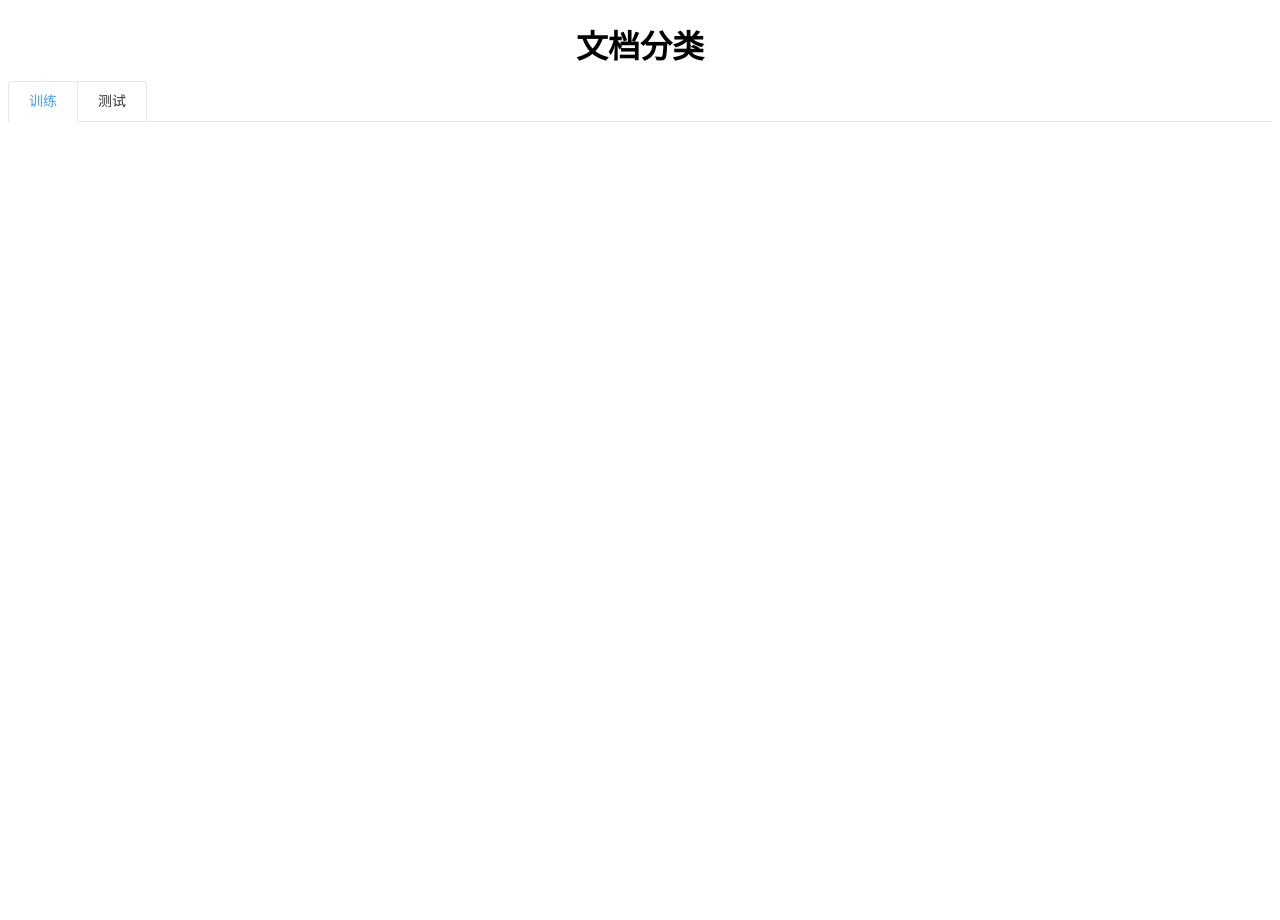
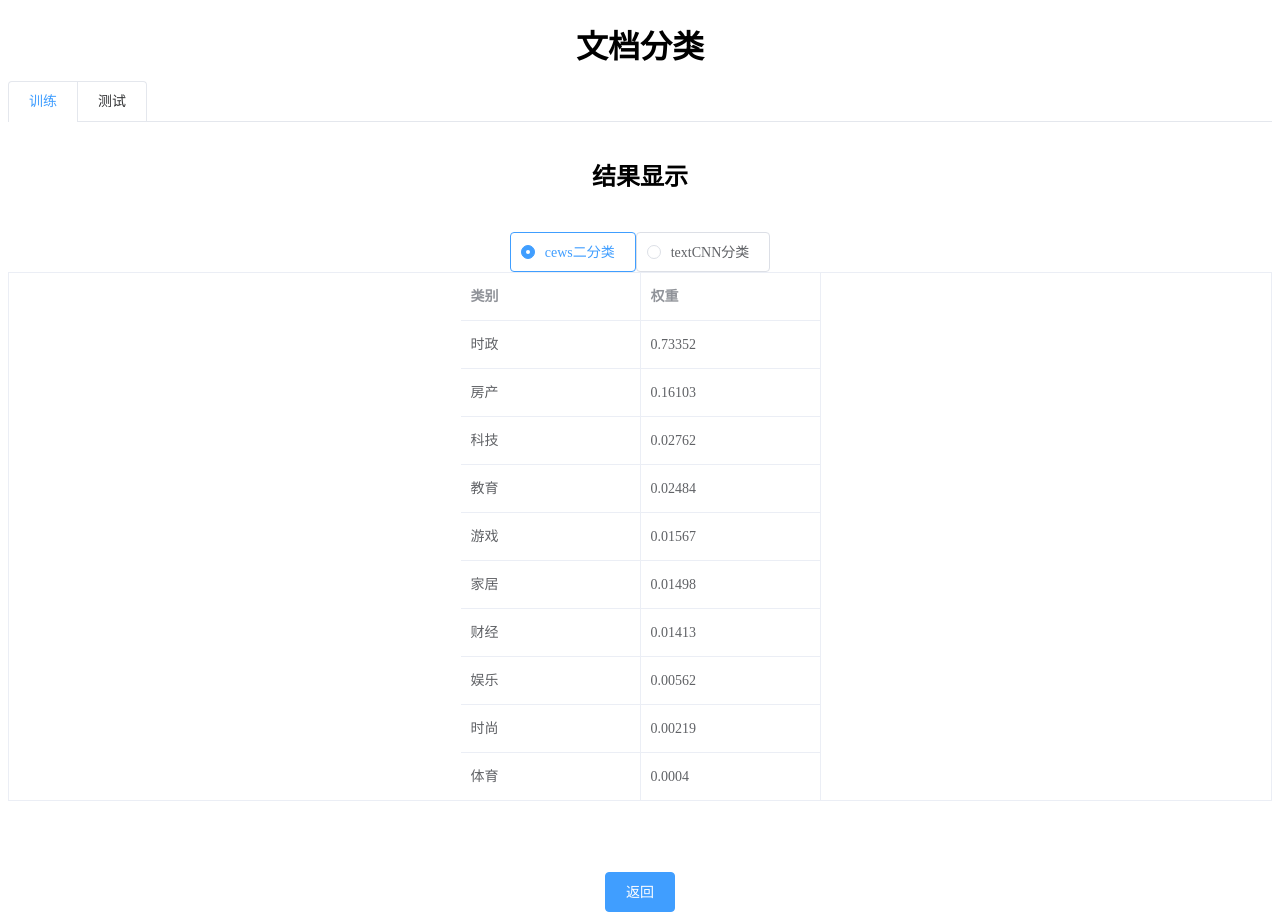
Before and after one commit to HongleiChan/-, a Vue app: page /#/Test/ProperTest/cews in a window 1280 px wide. Before the commit the page ends 800 px from the top, so only its background shows below. Built offline with nearby package versions, Linux system fonts and the light colour scheme.

Commit message:
文档分类界面完成

```diff
--- a/src/App.vue
+++ b/src/App.vue
@@ -47,8 +47,4 @@
 </script>
 
 <style>
-  .tab{
-    text-align: center;
-    vertical-align: center;
-  }
 </style>
--- a/src/components/BasicTest.vue
+++ b/src/components/BasicTest.vue
@@ -1,6 +1,6 @@
 <template>
   <div>
-    <p style="margin-bottom: 20px">
+    <p style="margin-bottom: 20px" align="center">
       <router-link :to="{name:'BasicTest'}"><el-button size="medium">基本分类</el-button></router-link>
       <router-link :to="{name:'ProperTest'}"><el-button size="medium" >专属分类</el-button></router-link>
     </p>
@@ -47,7 +47,7 @@
     methods: {
       onSubmit() {
         console.log('submit!');
-        this.$router.push('/Test/Rsult');
+        this.$router.push('/Test/BasicTest/Rsult');
         location.reload();
       }
     }
--- /dev/null
+++ b/src/components/Cews.vue
@@ -0,0 +1,81 @@
+<template>
+  <div align="center">
+    <h2 align="center">结果显示</h2>
+    <div align="center" style="padding-top: 20px">
+      <router-link :to="{name:'Cews'}"><el-radio v-model="radio" label="1" border>cews二分类</el-radio></router-link>
+      <router-link :to="{name:'TextCNN'}"><el-radio v-model="radio" label="2" border>textCNN分类</el-radio></router-link>
+      <router-view></router-view>
+    </div>
+    <div>
+      <div style="width: 100%;height: 600px;float: right">
+        <el-table
+          :data="tableData"
+          border>
+          <el-table-column
+            prop="type"
+            label="类别"
+            width="180">
+          </el-table-column>
+          <el-table-column
+            prop="weight"
+            label="权重"
+            width="180">
+          </el-table-column>
+        </el-table>
+      </div>
+    </div>
+    <div style="margin-bottom: 0px">
+      <router-link :to="{name:'ProperRsult'}">
+        <el-button type="primary">返回</el-button>
+      </router-link>
+    </div>
+  </div>
+</template>
+
+<script>
+  export default {
+    name: 'hello',
+    data () {
+      return {
+        msg: 'xxxx',
+        radio:'1',
+
+        tableData: [{
+          type:'时政',
+          weight:'0.73352'
+        }, {
+          type:'房产',
+          weight:'0.16103'
+        }, {
+          type:'科技',
+          weight:'0.02762'
+        }, {
+          type:'教育',
+          weight:'0.02484'
+        }, {
+          type:'游戏',
+          weight:'0.01567'
+        }, {
+          type:'家居',
+          weight:'0.01498'
+        }, {
+          type:'财经',
+          weight:'0.01413'
+        }, {
+          type:'娱乐',
+          weight:'0.00562'
+        }, {
+          type:'时尚',
+          weight:'0.00219'
+        }, {
+          type:'体育',
+          weight:'0.0004'
+        }],
+      }
+    }
+  }
+</script>
+
+<style>
+
+</style>
--- a/src/components/ProperTest.vue
+++ b/src/components/ProperTest.vue
@@ -1,6 +1,6 @@
 <template>
   <div >
-    <p style="margin-bottom: 20px">
+    <p style="margin-bottom: 20px" align="center">
       <router-link :to="{name:'BasicTest'}"><el-button size="medium">基本分类</el-button></router-link>
       <router-link :to="{name:'ProperTest'}"><el-button size="medium" >专属分类</el-button></router-link>
     </p>
@@ -63,10 +63,11 @@
     methods: {
       onSubmit() {
         console.log('submit!');
-        this.$router.push('/Test/Rsult');
+        this.$router.push('/Test/ProperTest/Rsult');
         location.reload();
       }
-    }
+    },
+
   }
 </script>
 
--- a/src/components/Rsult.vue
+++ b/src/components/Rsult.vue
@@ -2,8 +2,8 @@
   <div>
     <h2 align="center">结果显示</h2>
     <div>
-      <div id="myChart" :style="{width: '60%', height: '800px' ,float: 'left'}"></div>
-      <div style="width: 40%;height: 800px;float: right">
+      <div id="myChart" :style="{width: '60%', height: '600px' ,float: 'left'}"></div>
+      <div style="width: 40%;height: 600px;float: right">
         <el-table
           :data="tableData"
           border>
@@ -20,10 +20,15 @@
         </el-table>
        </div>
     </div>
-    <div style="margin-bottom: 0px">
+    <div style="margin-bottom: 0px" align="center">
       <router-link :to="{name:'BasicTest'}">
       <el-button type="primary">返回</el-button>
       </router-link>
+    </div>
+    <div v-show="chek" align="center" style="padding-top: 20px">
+      <router-link :to="{name:'Cews'}"><el-radio v-model="radio" label="1" border>cews二分类</el-radio></router-link>
+      <router-link :to="{name:'TextCNN'}"><el-radio v-model="radio" label="2" border>textCNN分类</el-radio></router-link>
+      <router-view></router-view>
     </div>
   </div>
 </template>
@@ -34,7 +39,7 @@
     data () {
       return {
         msg: 'xxxx',
-
+        radio:'',
         tableData: [{
           type:'时政',
           weight:'0.73352'
@@ -84,11 +89,20 @@
           },
           yAxis: {},
           series: [{
-            name: '权重',
+            name: '权重:',
             type: 'bar',
             data: [0.73352, 0.16103, 0.02762, 0.02484, 0.01567, 0.01498, 0.01413, 0.00562, 0.00219, 0.0004]
           }]
         });
+      }
+    },
+    computed:{
+      chek(){
+        var path = this.$route.path;
+        if(path == '/Test/ProperTest/Rsult'){
+          return true;
+        }
+        else return false;
       }
     }
   }
--- /dev/null
+++ b/src/components/TextCNN.vue
@@ -0,0 +1,47 @@
+<template>
+  <div>
+    <h2 align="center">结果显示</h2>
+    <div align="center" style="padding-top: 20px">
+      <router-link :to="{name:'Cews'}"><el-radio v-model="radio" label="1" border>cews二分类</el-radio></router-link>
+      <router-link :to="{name:'TextCNN'}"><el-radio v-model="radio" label="2" border>textCNN分类</el-radio></router-link>
+      <router-view></router-view>
+    </div>
+    <div style="padding-top: 20px">
+      <div style="width: 50%;height: auto;border: black;float: left">
+        <p style="float:left;">AI平台textCNN:</p>
+        <el-button type="primary" style="float:right;margin-right: 50%">点击获取</el-button>
+      </div>
+      <div style="width: 50%;height: auto;border: black;float: right">
+        <p style="float:left;">增加数据集后textCNN:</p>
+        <el-button type="primary" style="float:right;margin-right: 50%">点击获取</el-button>
+      </div>
+    </div>
+    <div>
+    <div class="res" style="float: left"></div>
+    <div class="res" style="float: right"></div>
+    </div>
+    <div style="margin-bottom: 0px" align="center">
+      <router-link :to="{name:'ProperRsult'}">
+        <el-button type="primary">返回</el-button>
+      </router-link>
+    </div>
+  </div>
+</template>
+
+<script>
+export default {
+  data(){
+    return{
+      radio:'2'
+    }
+  }
+}
+</script>
+
+<style lang="css">
+ .res{
+   width: 49%;
+   height: 500px;
+   border:1px solid black;
+ }
+</style>
--- a/src/router/index.js
+++ b/src/router/index.js
@@ -5,6 +5,8 @@ import Test from '@/components/Test'
 import BasicTest from '@/components/BasicTest'
 import ProperTest from '@/components/ProperTest'
 import Rsult from  '@/components/Rsult'
+import Cews from '@/components/Cews'
+import TextCNN from '@/components/TextCNN'
 
 Vue.use(Router)
 
@@ -35,9 +37,24 @@ export default new Router({
       component: ProperTest
     },
     {
-      path:'/Test/Rsult',
-      name:'Rsult',
+      path:'/Test/ProperTest/Rsult',
+      name:'ProperRsult',
       component: Rsult
     },
+    {
+      path:'/Test/BasicTest/Rsult',
+      name:'BasicRsult',
+      component: Rsult
+    },
+    {
+      path:'/Test/ProperTest/cews',
+      name:'Cews',
+      component: Cews
+    },
+    {
+      path:'/Test/ProperTest/TextCNN',
+      name:'TextCNN',
+      component: TextCNN
+    }
   ]
 })
```
